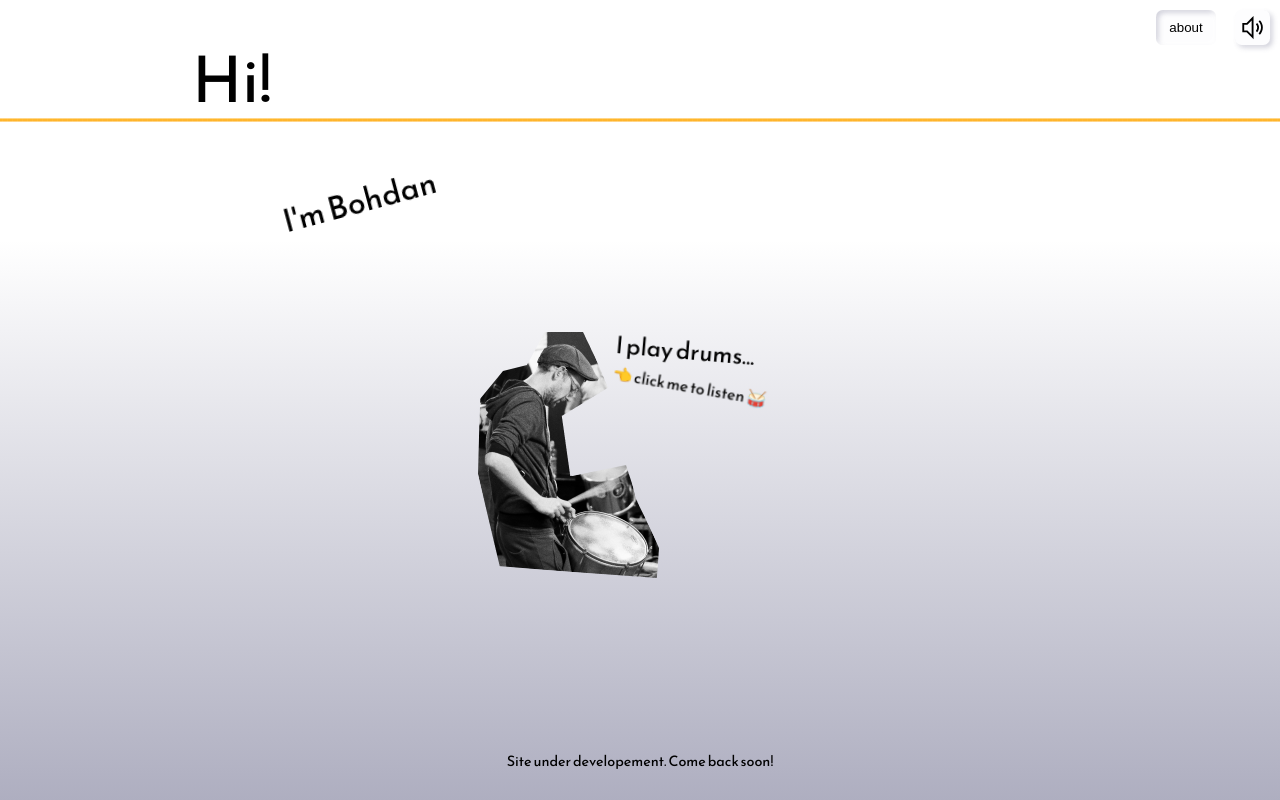
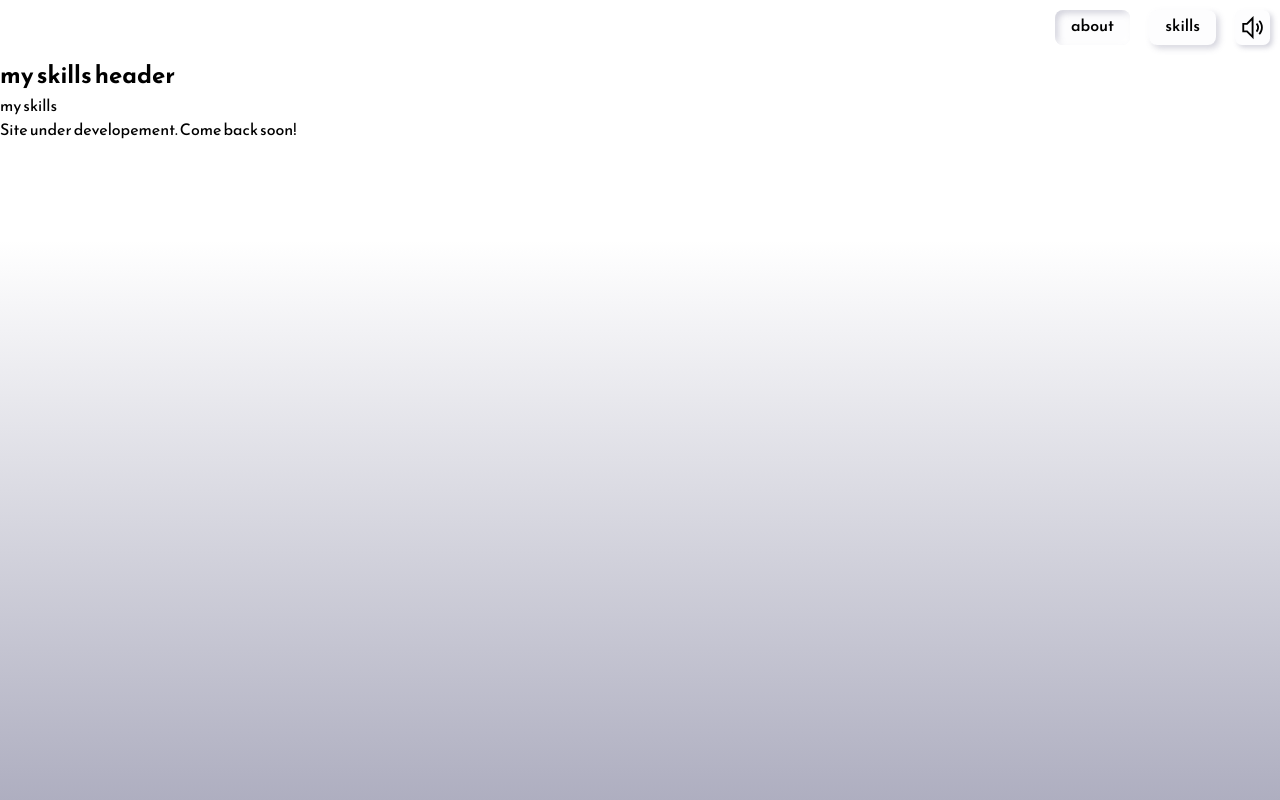
Before and after one commit to BohdanOne/bohdanone.github.io, a React (Create React App) app: page /skills in a window 1280 px wide. Built offline with nearby package versions, Linux system fonts and the light colour scheme.

Commit message:
Implement basic routing

```diff
--- a/package.json
+++ b/package.json
@@ -11,6 +11,7 @@
     "react": "^16.12.0",
     "react-dom": "^16.12.0",
     "react-redux": "^7.1.3",
+    "react-router-dom": "^5.1.2",
     "react-scripts": "3.3.0",
     "redux": "^4.0.4",
     "typeface-reem-kufi": "0.0.65"
--- a/src/components/App.js
+++ b/src/components/App.js
@@ -1,15 +1,28 @@
-import React from 'react';
+import React, { Suspense, lazy } from 'react';
+import { BrowserRouter as Router, Route, Switch } from 'react-router-dom';
 import { connect } from 'react-redux';
 import * as actions from '../actions';
 import Header from './pages/Header';
-import AboutPage from './pages/AboutPage';
+const AboutPage = lazy(() => import('./pages/AboutPage'));
+const SkillsPage = lazy(() => import('./pages/SkillsPage'));
 
 const App = props => {
   return (
-    <div className="App">
-      <Header />
-      <AboutPage sound={ props.sound } />
-    </div>
+    <Router>
+      <div className="App">
+{/* TODO loader component */}
+        <Suspense fallback={<div>Loading ...</div>}>
+          <Header />
+          <Switch>
+            <Route
+              exact path="/"
+              component={ AboutPage }
+            />
+            <Route path="/skills" component={ SkillsPage }/>
+          </Switch>
+        </Suspense>
+      </div>
+    </Router>
   );
 };
 
--- a/src/components/pages/AboutPage.js
+++ b/src/components/pages/AboutPage.js
@@ -5,7 +5,7 @@ import drummer from '../../assets/images/drummer.png';
 import drummer2x from '../../assets/images/drummer@2x.png';
 import drummer3x from '../../assets/images/drummer@3x.png';
 
-export default props => {
+export default () => {
   return (
     <>
       <canvas id="canvas"></canvas>
@@ -17,12 +17,13 @@ export default props => {
         </h1>
 
         <div className="main-display">
+
           <AudioTogglingImage
-            sound={ props.sound }
             imgClass="drummer"
             imgSrc={ [drummer, drummer2x, drummer3x] }
             imgAlt="Bohdan Imiela play drums"
           />
+
           <p className="play-drums">
             <span>I play drums...</span><br/>
             <span className="click-me">
--- /dev/null
+++ b/src/components/pages/SkillsPage.js
@@ -0,0 +1,19 @@
+import React from 'react';
+
+export default props => {
+  return (
+    <>
+      <section className="SkillsPage">
+        <h2 className="skills-header">
+          my skills header
+        </h2>
+        <div className="skills-display">
+          my skills
+        </div>
+        <footer className="disclaimer">
+          Site under developement. Come back soon!
+        </footer>
+      </section>
+    </>
+  );
+};
--- a/src/components/parts/AudioTogglingImage.js
+++ b/src/components/parts/AudioTogglingImage.js
@@ -1,4 +1,5 @@
 import React from 'react';
+import { connect } from 'react-redux';
 import noSoundNotification from '../../audio-player/noSoundNotification';
 import audioPlayer from '../../audio-player/audioPlayer';
 
@@ -16,19 +17,29 @@ class AudioTogglingImage extends React.Component {
   };
 
   componentDidUpdate() {
+    if (this.state.audio) {
       if(!this.props.sound && this.state.audio.duration > 0) {
         this.state.audio.pause();
-    } else if(this.props.sound && this.state.audio.duration > 0) {
+      } else if (this.props.sound && this.state.audio.duration > 0) {
         this.state.audio.play();
+      }
     }
   };
 
+  async componentWillUnmount() {
+    if(this.state.ctx) {
+      await this.state.ctx.suspend();
+    }
+  }
+
   playSound = (ctx, audio) => {
-    if (audio.duration === 0 || audio.paused){
+    if(audio) {
+      if (audio.duration === 0 || audio.paused) {
         ctx.resume();
         audio.play();
       } else {
         audio.pause();
+      }
     }
   ;}
 
@@ -44,7 +55,6 @@ class AudioTogglingImage extends React.Component {
           alt={ this.props.imgAlt }
           onClick={ () => this.onImageInteraction(this.props.sound) }
           onKeyPress={ () => this.onImageInteraction(this.props.sound) }
-          data-playing="false"
           tabIndex="0"
           role="button"
         />
@@ -53,4 +63,8 @@ class AudioTogglingImage extends React.Component {
   };
 };
 
-export default AudioTogglingImage;
+const mapStateToProps = state => {
+  return { sound: state.sound.isOn };
+}
+
+export default connect(mapStateToProps)(AudioTogglingImage);
--- a/src/components/parts/MainNav.js
+++ b/src/components/parts/MainNav.js
@@ -1,15 +1,14 @@
 import React from 'react';
+import NavButton from './NavButton';
 
-export default () => {
+class MainNav extends React.Component {
+  render() {
     return (
       <nav>
-      <button className="nav-button" aria-pressed="true">
-        about
-      </button>
+        <NavButton route="/" text="about" isPressed="true" />
+        <NavButton route="/skills" text="skills" isPressed="false"/>
+
         {/* <button className="nav-button" aria-pressed="false">
-        skills
-      </button>
-      <button className="nav-button" aria-pressed="false">
           projects
           </button>
           <button className="nav-button" aria-pressed="false">
@@ -18,3 +17,6 @@ export default () => {
       </nav>
     );
   }
+}
+
+export default MainNav;
--- /dev/null
+++ b/src/components/parts/NavButton.js
@@ -0,0 +1,20 @@
+import React from 'react';
+import { Link } from 'react-router-dom';
+
+class NavButton extends React.Component {
+
+  render() {
+    return (
+      <Link
+      to={this.props.route}
+      className="nav-button"
+      role="button"
+      aria-pressed={ this.props.isPressed }
+      >
+        {this.props.text}
+      </Link>
+    );
+  }
+}
+
+export default NavButton;
--- a/src/styles/_Header.scss
+++ b/src/styles/_Header.scss
@@ -8,8 +8,11 @@
   width: 100%;
   z-index: 10;
   nav {
+    display: flex;
+    justify-content: flex-end;
     .nav-button {
       @extend .icon;
+      text-decoration: none;
       color: var(--primary-col);
       padding: .2em 1em;
       font-weight: 500;
```
Also changed, not shown: 1 other file (tests, documents, lock files or other folders). Lines whose indentation alone changed are shown as unchanged.
